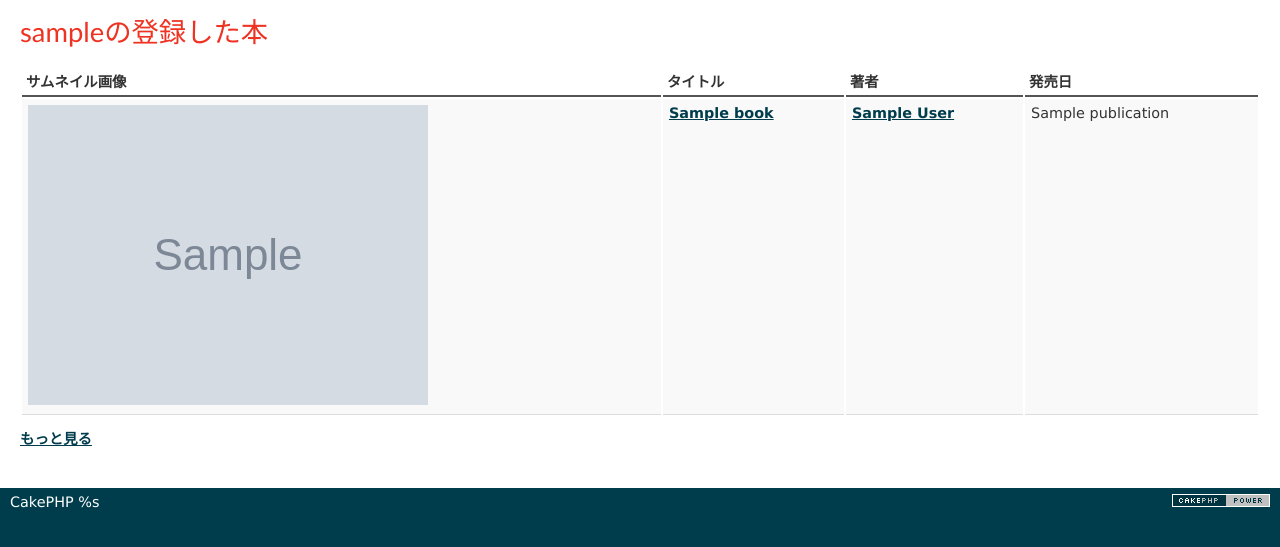
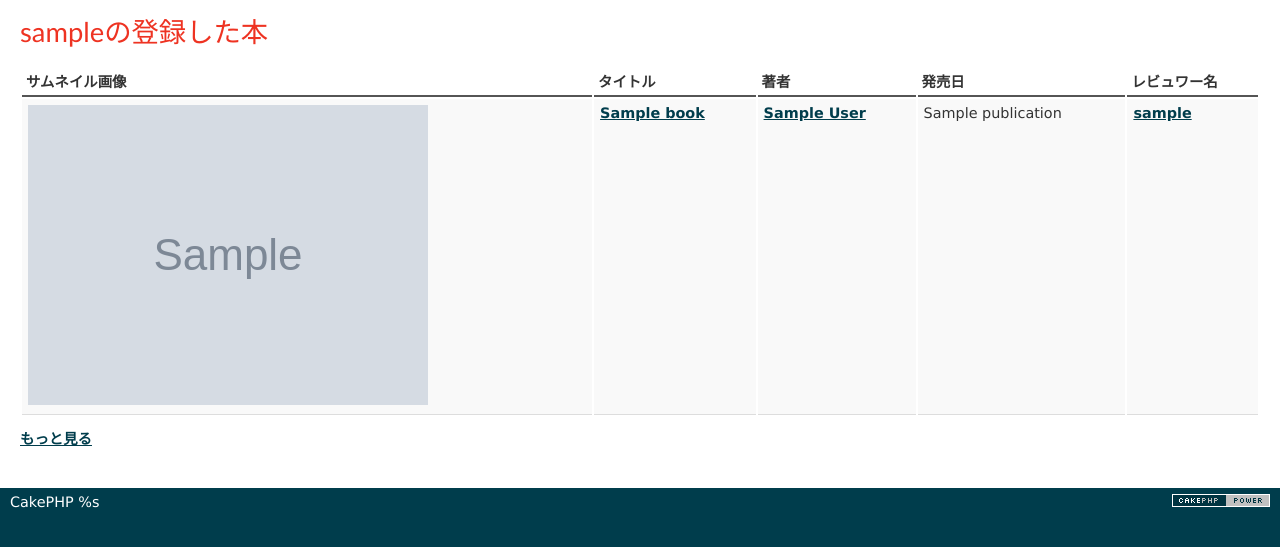
Before and after one commit to SaitoToshinori/mission, a CakePHP app: the page made by app/View/Users/book.ctp in a window 1280 px wide. Shown: the part 239-786 px from the top of the page. Run offline with PHP 8.4 and a stand-in for CakePHP, Linux system fonts and the light colour scheme; the template is opened without the code that fills it: most values are stand-ins (such as "Sample title", 1, 10 or a date in 2020); grey boxes marked "Sample" are stand-in pictures; form fields are guessed from the names that the template uses; data that the repository does not hold is empty; some libraries are stand-ins or nearby versions.

Commit message:
users/bookに登録ユーザー表示

```diff
--- a/app/View/Users/book.ctp
+++ b/app/View/Users/book.ctp
@@ -12,14 +12,17 @@
         <th>タイトル</th>
         <th>著者</th>
         <th>発売日</th>
+        <th>レビュワー名</th>
     </tr>
 
     <?php foreach ($Book as $book): ?>
+
     <tr>
         <td><?php echo $this->Html->image($book['Book']['thumbnail'], array('alt' => 'サムネイル', 'url' => "/books/detail?isbn=".$book['Book']['isbn'])); ?></td>
         <td><?php echo $this->Html->link($book['Book']['title'], '/books/detail?isbn='.$book['Book']['isbn']); ?></td>
         <td><?php echo $this->Html->link($book['Book']['author'], '/books/author?author='.$book['Book']['author']); ?></td>
         <td><?php echo $book['Book']['publication']; ?></td>
+        <td><?php echo $this->Html->link($book['User']['username'], "mypage/".$book['User']['id']); ?></td>
     </tr>
     <?php endforeach; ?>
 
```
